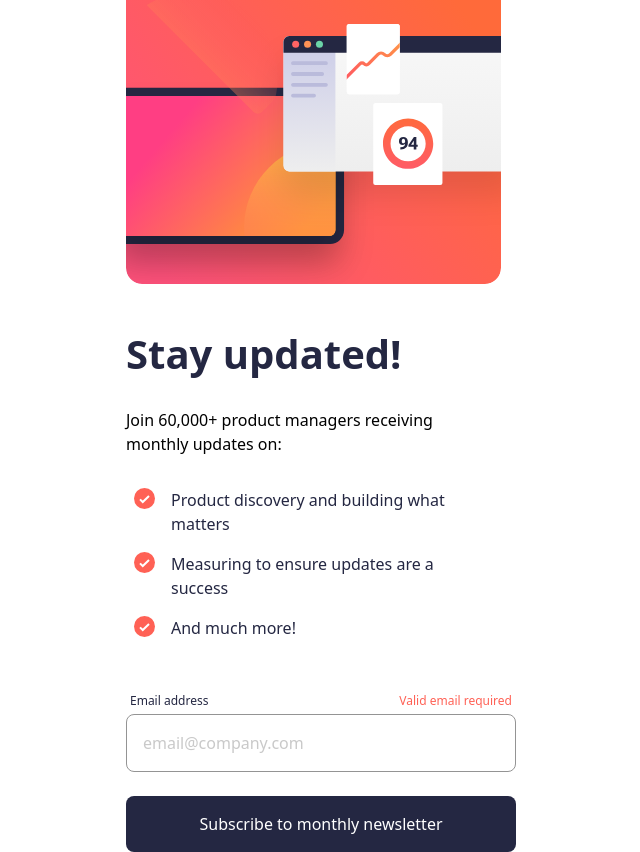
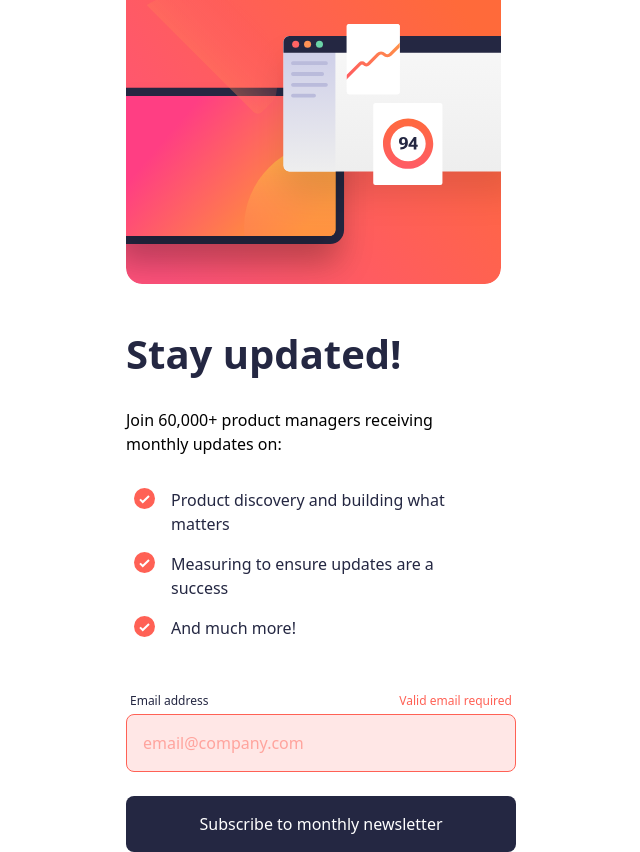
Before and after one commit to NarelaCamara/newsletter-sign-up-with-success-message, a React (Vite) app: page / in a window 1280 px wide. Shown: the whole page, without its empty margins (319-959 px from the left). Built offline with nearby package versions, Linux system fonts and the light colour scheme.

Commit message:
feat: error

```diff
--- a/src/App.tsx
+++ b/src/App.tsx
@@ -66,13 +66,19 @@ function App() {
               Email address
             </span>
 
-            <span className="text-[Roboto] text-[12px] text-[#FF6155]  font-medium p-1">
-              Valid email required
-            </span>
+            {!valid && (
+              <span className="text-[Roboto] text-[12px] text-[#FF6155]  font-medium p-1">
+                Valid email required
+              </span>
+            )}
           </div>
           <input
             type="text"
-            className="w-full p-4 text-[Roboto] text-[16px] text-[#949494] rounded-lg border border-solid border-[#949494]"
+            className={`w-full p-4 text-[Roboto] text-[16px]  rounded-lg border border-solid  ${
+              valid
+                ? "text-[#949494] border-[#949494]"
+                : "text-[#FF6155]  bg-[#FFE7E6] border-[#FF6155]"
+            } `}
             placeholder={"email@company.com"}
           />
           <button
```
